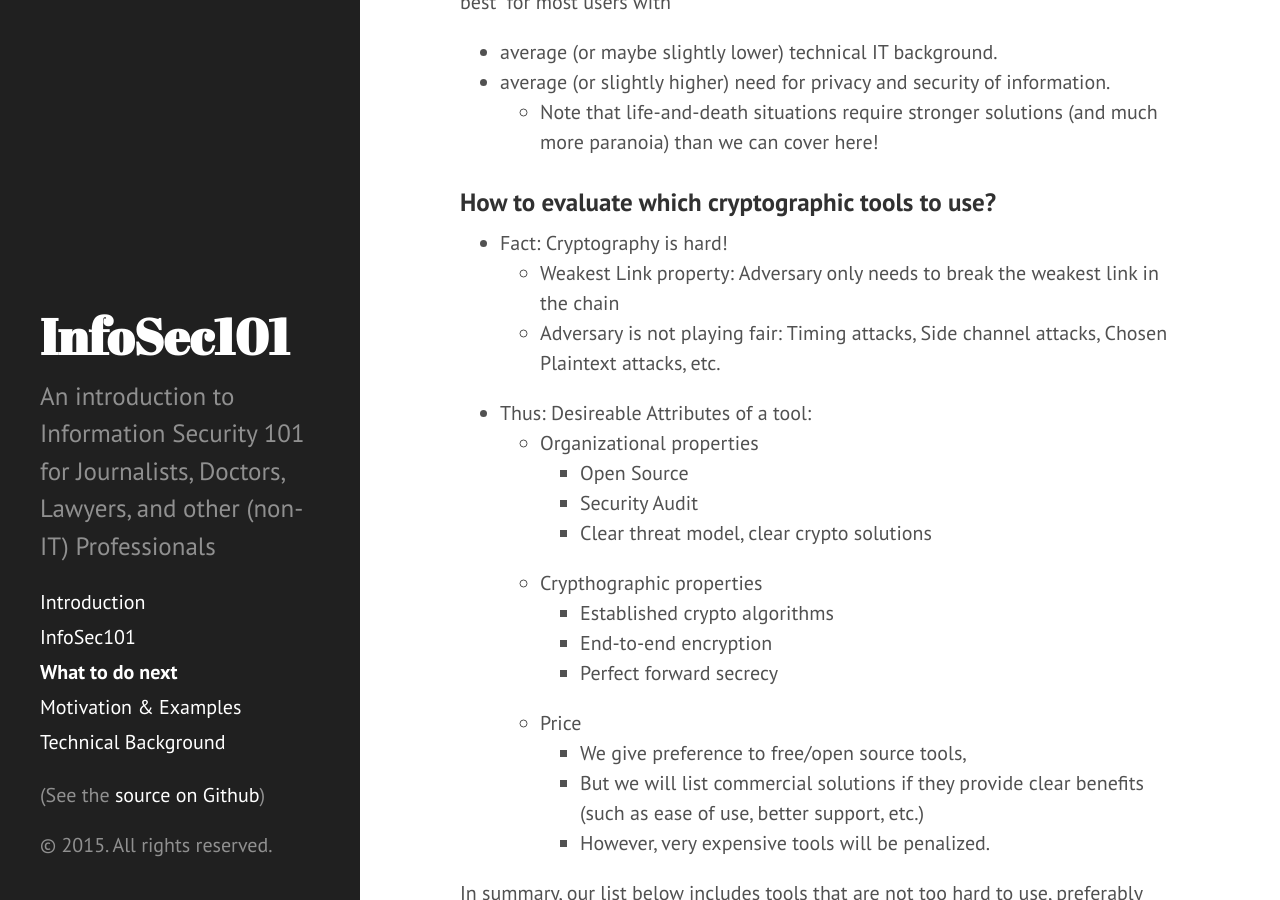
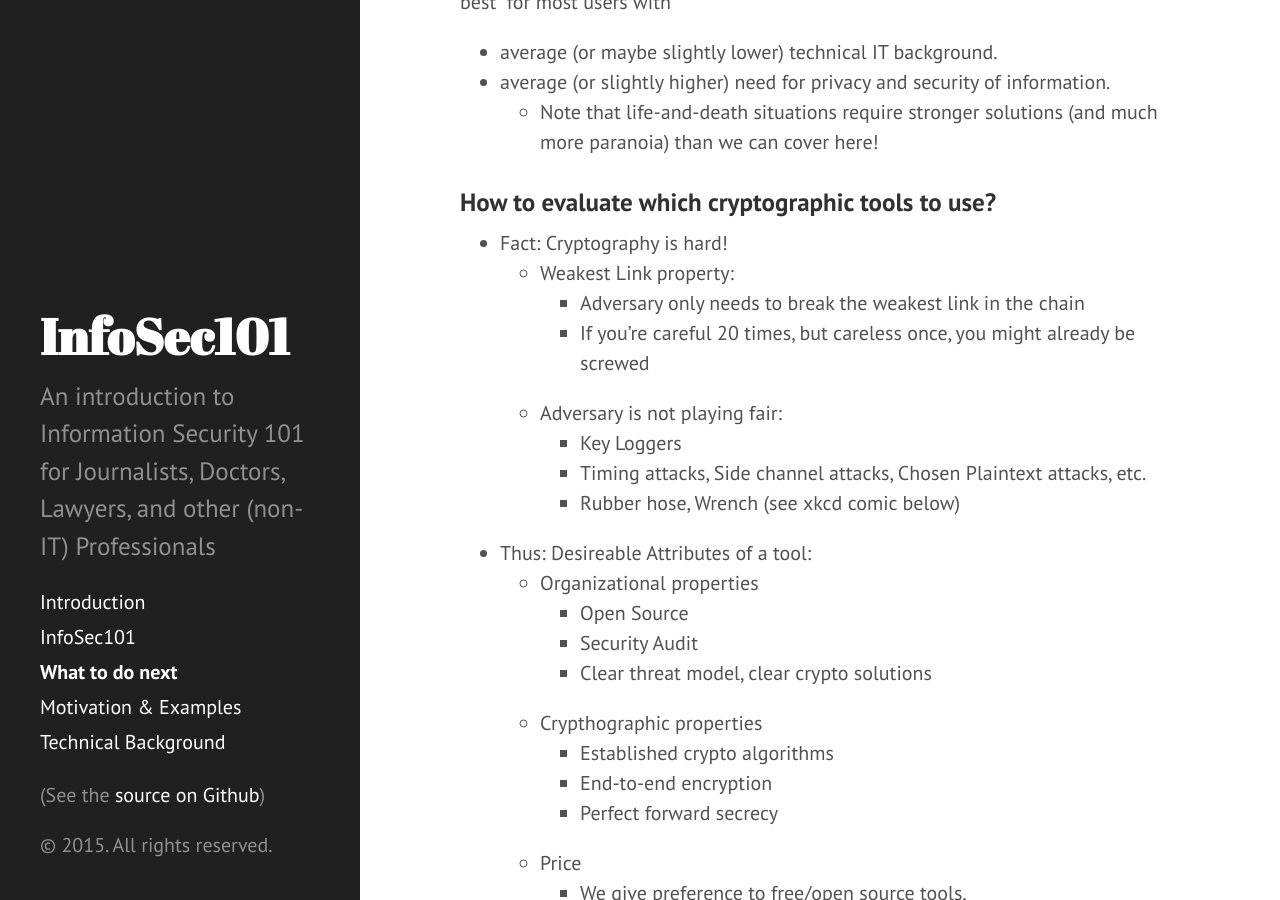
Before and after one commit to fabianlischka/InfoSec101, a Jekyll site: the page built from p2-WhatToDoNext.md, in a window 1280 px wide and 900 px high, scrolled down 532 px. Built offline with Jekyll 4.4.1, drawn with Linux system fonts in a browser that asks for light colours; Markdown is read by kramdown in place of the engine named in the settings.

```diff
--- a/p2-WhatToDoNext.md
+++ b/p2-WhatToDoNext.md
@@ -22,8 +22,13 @@ We recommend only a small subset of all available tools - the ones we consider "
 ### How to evaluate which cryptographic tools to use?
 
 - Fact: Cryptography is hard!
-    - Weakest Link property: Adversary only needs to break the weakest link in the chain
-    - Adversary is not playing fair: Timing attacks, Side channel attacks, Chosen Plaintext attacks, etc.
+    - Weakest Link property:
+        - Adversary only needs to break the weakest link in the chain
+        - If you're careful 20 times, but careless once, you might already be screwed
+    - Adversary is not playing fair:
+        - Key Loggers
+        - Timing attacks, Side channel attacks, Chosen Plaintext attacks, etc.
+        - Rubber hose, Wrench (see xkcd comic below)
 - Thus: Desireable Attributes of a tool:
     - Organizational properties
         - Open Source
```
